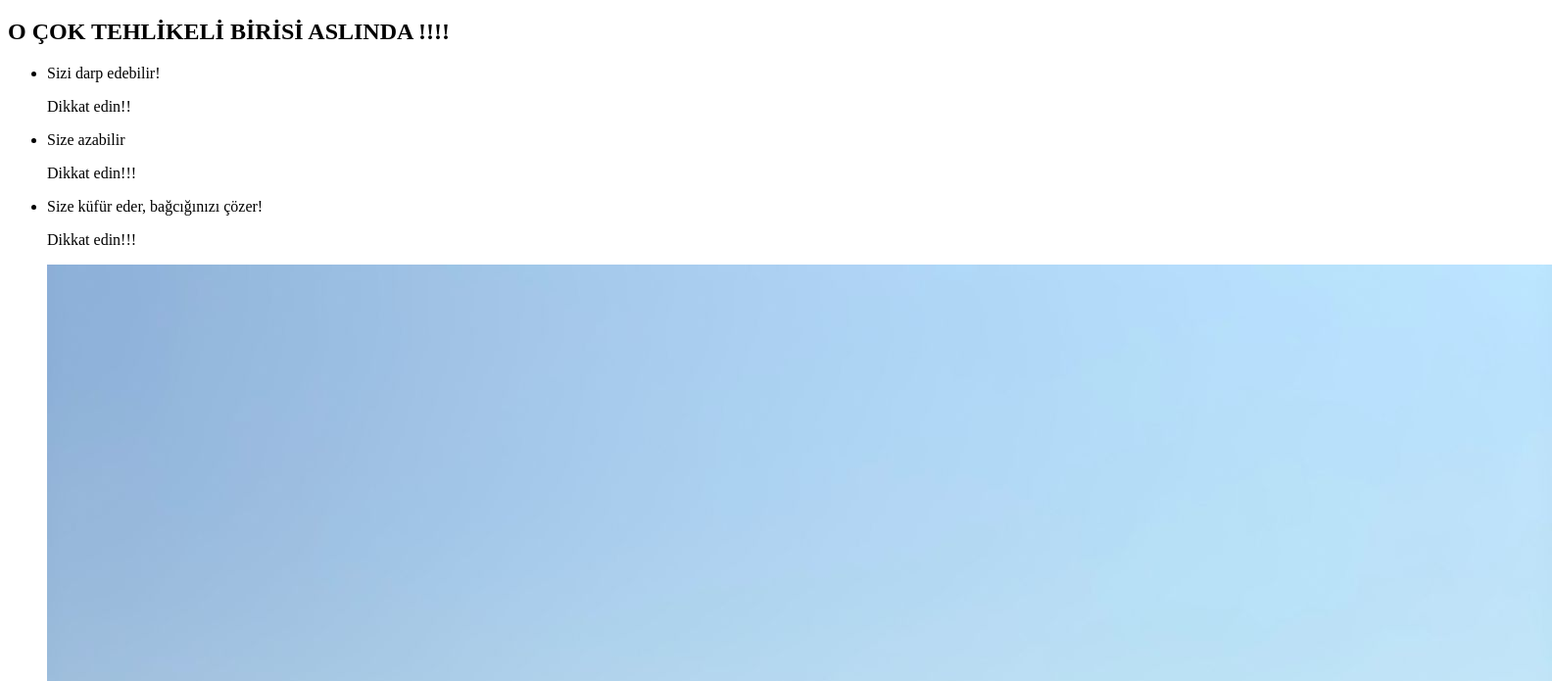
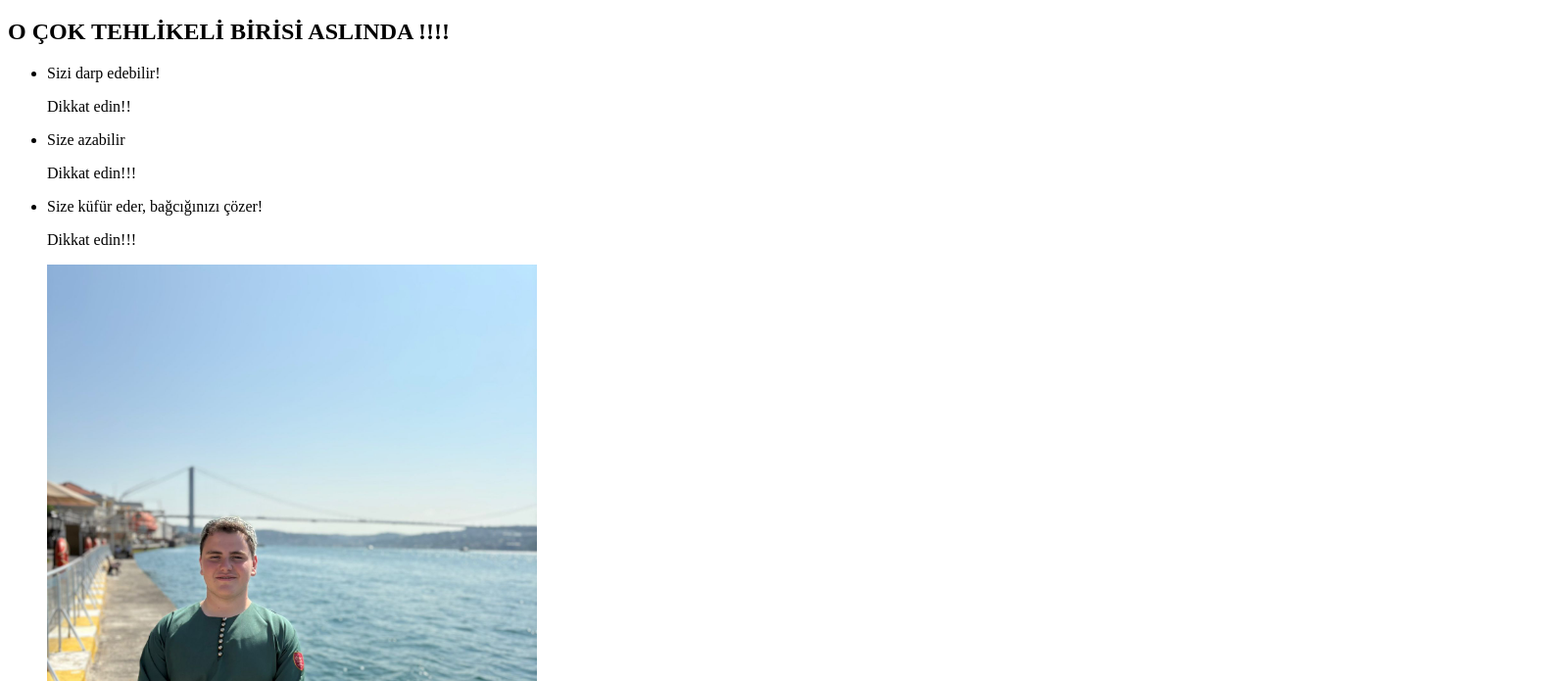
Before and after one commit to zahidekremakca/fullstackdev, a plain HTML site: page index.html in a window 1280 px wide. Shown: the part 61-756 px from the top of the page at 98% size, 1584 px wide, since content can reach past the window. Drawn offline with Linux system fonts and the light colour scheme.

Commit message:
Update index.html

```diff
--- a/index.html
+++ b/index.html
@@ -21,7 +21,7 @@
         <li>Size küfür eder, bağcığınızı çözer!</li>
         <p>Dikkat edin!!!</p>
 
-        <img src="IMG-20250616-WA0006.jpg" alt="kurtarıcınız zahid">
+        <img src="IMG-20250616-WA0006.jpg" alt="kurtarıcınız zahid" width="500" lenght="500">
     </ul>
 
 </body>
```
